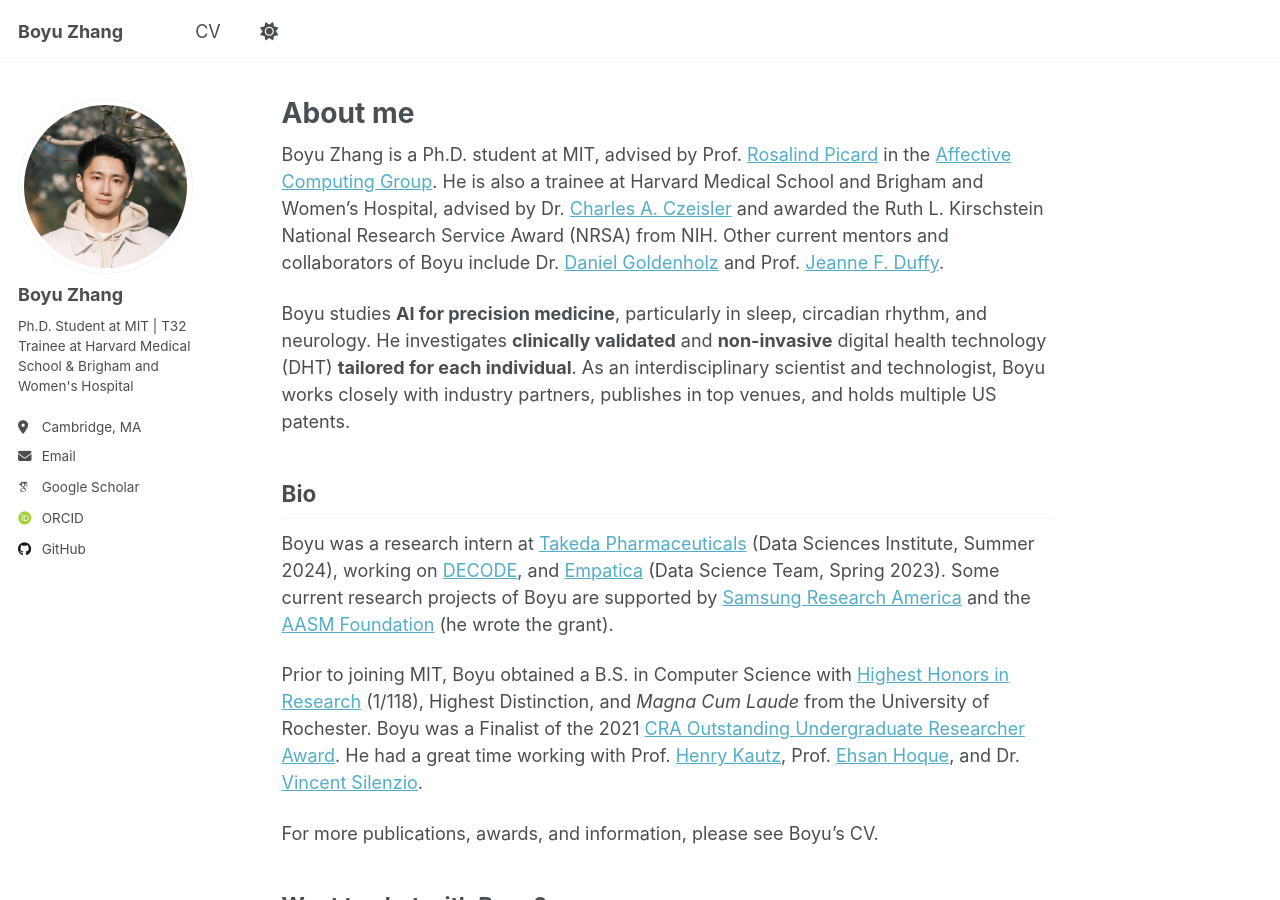
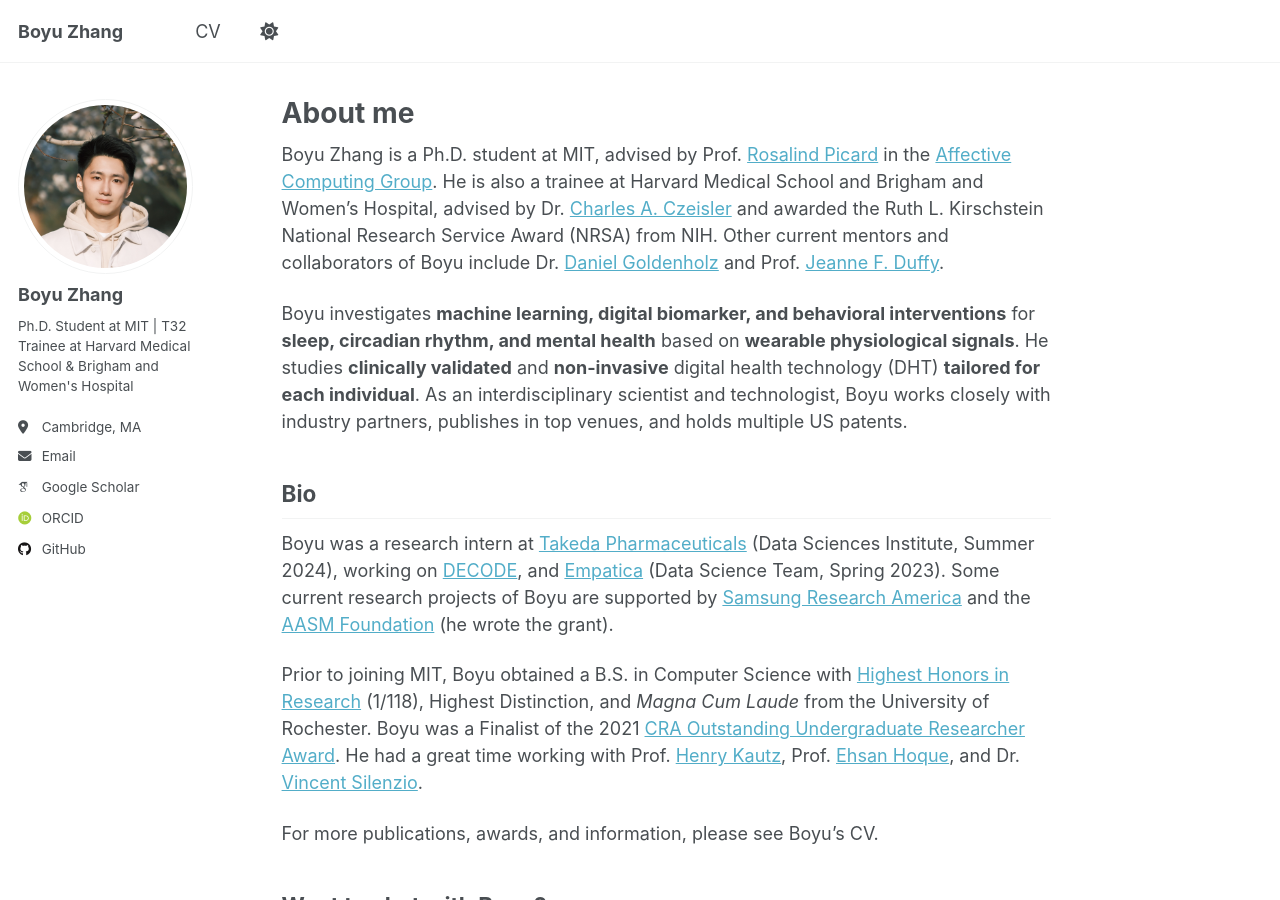
Before and after one commit to boyu-zhang-25/boyu-zhang-25.github.io, a Jekyll site: the page built from _pages/about.md, in a window 1280 px wide and 900 px high. Built offline with Jekyll 4.4.1, drawn with Linux system fonts in a browser that asks for light colours; some web fonts are replaced.

Commit message:
update About

```diff
--- a/_pages/about.md
+++ b/_pages/about.md
@@ -9,7 +9,7 @@ redirect_from:
 
 Boyu Zhang is a Ph.D. student at MIT, advised by Prof. [Rosalind Picard](https://web.media.mit.edu/~picard/) in the [Affective Computing Group](https://www.media.mit.edu/groups/affective-computing/overview/). He is also a trainee at Harvard Medical School and Brigham and Women's Hospital, advised by Dr. [Charles A. Czeisler](https://connects.catalyst.harvard.edu/Profiles/display/Person/24237) and awarded the Ruth L. Kirschstein National Research Service Award (NRSA) from NIH. Other current mentors and collaborators of Boyu include Dr. [Daniel Goldenholz](https://connects.catalyst.harvard.edu/Profiles/display/Person/27784) and Prof. [Jeanne F. Duffy](https://connects.catalyst.harvard.edu/Profiles/display/Person/17373).
 
-Boyu studies **AI for precision medicine**, particularly in sleep, circadian rhythm, and neurology. He investigates **clinically validated** and **non-invasive** digital health technology (DHT) **tailored for each individual**. As an interdisciplinary scientist and technologist, Boyu works closely with industry partners, publishes in top venues, and holds multiple US patents.
+Boyu investigates **machine learning, digital biomarker, and behavioral interventions** for **sleep, circadian rhythm, and mental health** based on **wearable physiological signals**. He studies **clinically validated** and **non-invasive** digital health technology (DHT) **tailored for each individual**. As an interdisciplinary scientist and technologist, Boyu works closely with industry partners, publishes in top venues, and holds multiple US patents.
 
 
 Bio
```
